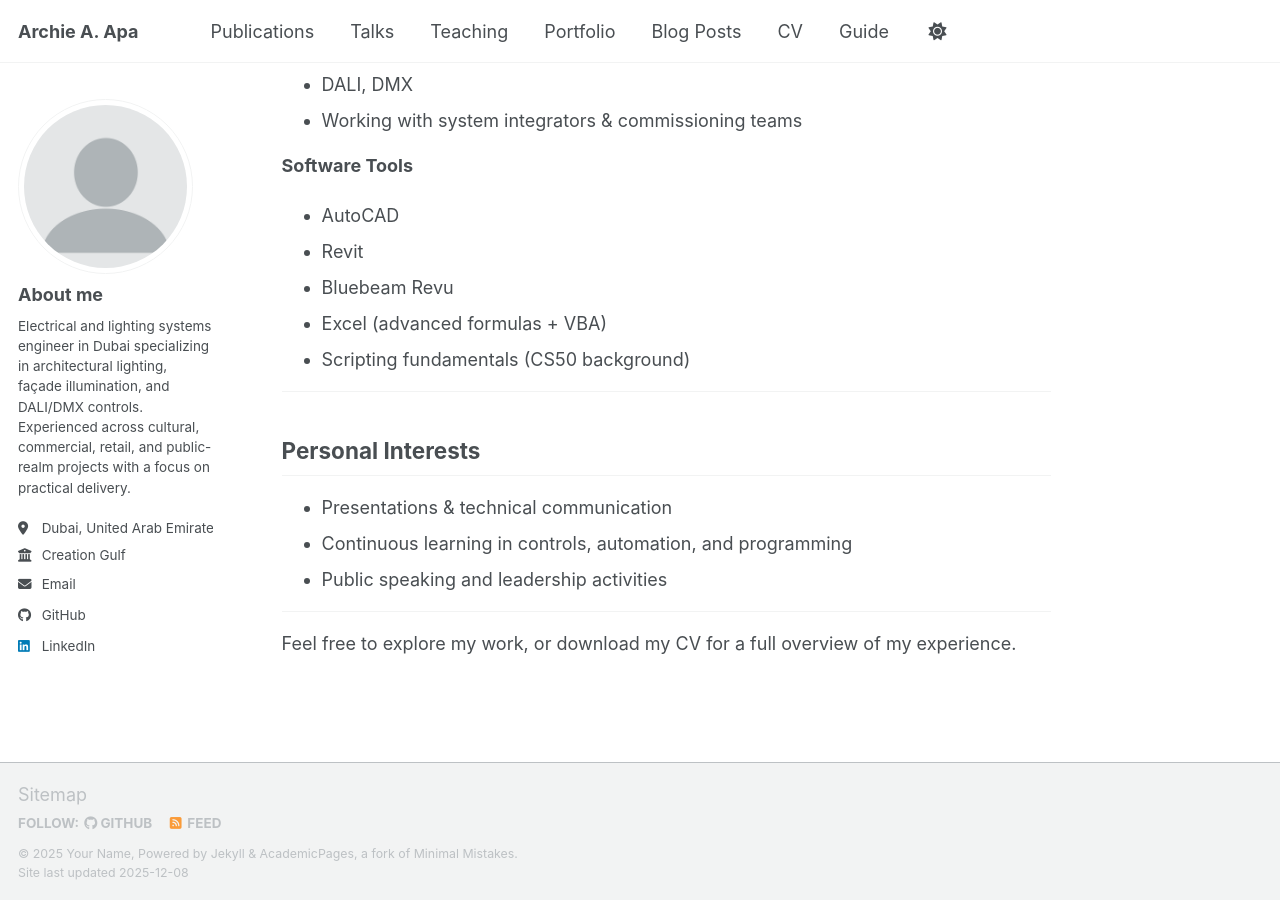
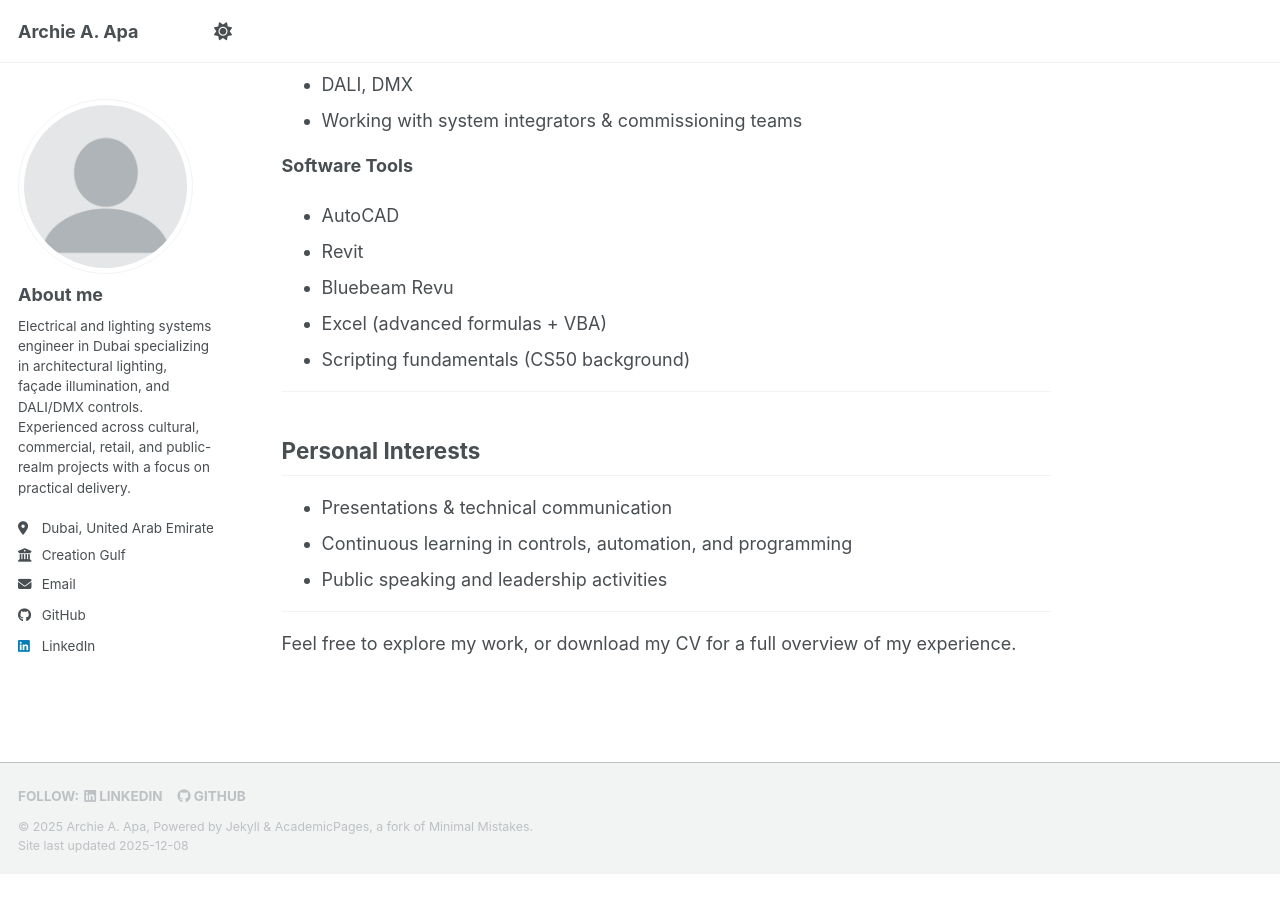
Before and after one commit to archie222222/archieapa, a Jekyll site: the page built from _pages/about.md, in a window 1280 px wide and 900 px high, scrolled down 1958 px. Built offline with Jekyll 4.4.1, drawn with Linux system fonts in a browser that asks for light colours; a script bundle is joined from its source files by our own code; library files that are not in the unit come from our copies; after the commit the page ends 2831 px from its top, so only the background shows below that.

Commit message:
Updated to no placeholder version

```diff
--- a/_config.yml
+++ b/_config.yml
@@ -11,7 +11,7 @@
 site_theme               : "default" # Currently available options are "default", "air"
 title                    : "Archie A. Apa"
 title_separator          : "-"
-name                     : &name "Your Name"
+name                     : &name "Archie A. Apa"
 description              : &description "Archie's academic portfolio"   # Update this with a general description of your site, this is the default if not overridden by a page
 url                      : https://archieapa.com # The base hostname & protocol for your site e.g. "https://[your GitHub username].github.io",
                                                            # or if you already have some other page hosted on Github then use "https://[your GitHub username].github.io/[Your Repo Name]"
@@ -125,7 +125,7 @@
       options:
         format           : "iso8601" # "iso8601" (default), "timestamp-seconds", "timestamp-milliseconds"
 atom_feed:
-  hide                   : false     # change to true to hide the RSS feed in the footer
+  hide                   : true      # change to true to hide the RSS feed in the footer
   path                   : # blank (default) uses feed.xml
 
 
--- a/_includes/footer.html
+++ b/_includes/footer.html
@@ -1,10 +1,13 @@
 {% include base_path %}
 
-{% if site.author.github or site.author.bitbucket or site.atom_feed.hide != true %}
+{% if site.author.github or site.author.bitbucket or site.author.linkedin or site.atom_feed.hide != true %}
 <div class="page__footer-follow">
   <ul class="social-icons">
     {% if site.data.ui-text[site.locale].follow_label %}
       <li><strong>{{ site.data.ui-text[site.locale].follow_label }}</strong></li>
+    {% endif %}
+    {% if site.author.linkedin %}
+      <li><a href="https://www.linkedin.com/in/{{ site.author.linkedin }}"><i class="fab fa-linkedin" aria-hidden="true"></i> LinkedIn</a></li>
     {% endif %}
     {% if site.author.github %}
       <li><a href="https://github.com/{{ site.author.github }}"><i class="fab fa-github" aria-hidden="true"></i> GitHub</a></li>
--- a/_includes/footer/custom.html
+++ b/_includes/footer/custom.html
@@ -1,6 +1,6 @@
 <!-- start custom footer snippets -->
 
-<a href="/sitemap/">Sitemap</a>
+<!-- <a href="/sitemap/">Sitemap</a> -->
 
 <!-- Support for MatJax -->
 <script defer src="https://cdnjs.cloudflare.com/polyfill/v3/polyfill.min.js?features=es6"></script>
```
Also changed, not shown: _data/navigation.yml (+14 -14 lines).
